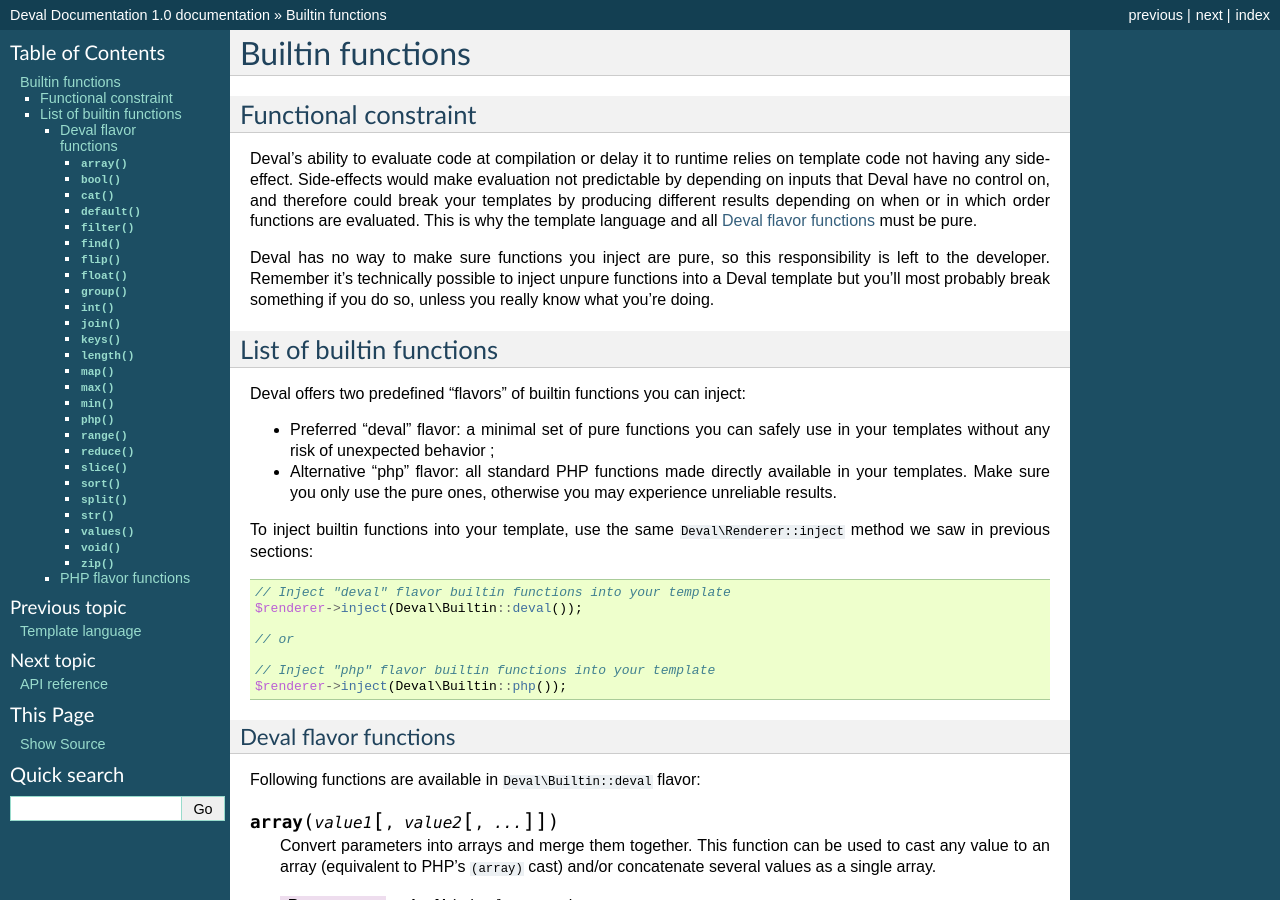
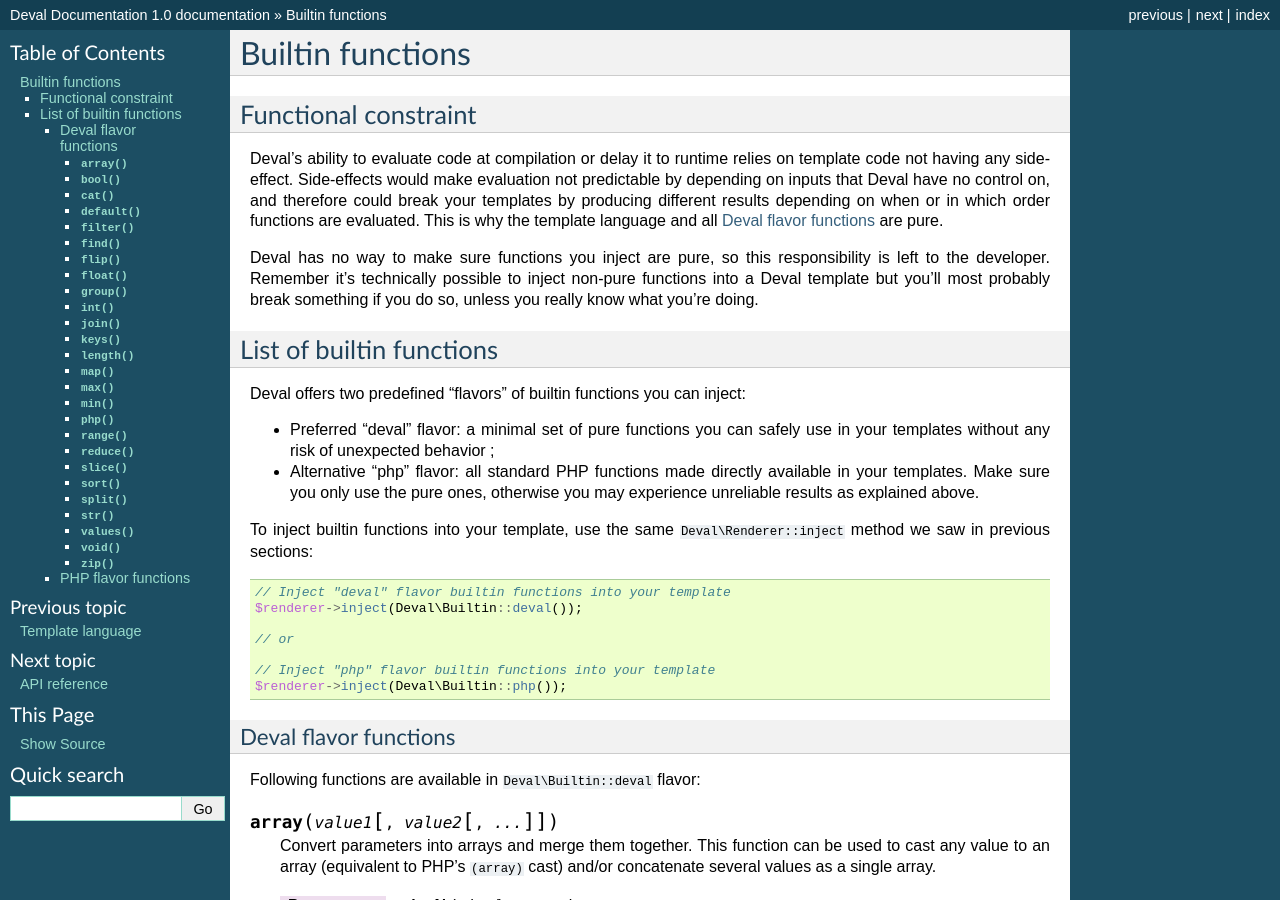
Before and after one commit to r3c/deval, a Sphinx documentation site: the page built from doc/page/04-builtin.rst, in a window 1280 px wide and 900 px high. Built offline with Sphinx 7.4.7, drawn with Linux system fonts in a browser that asks for light colours; cross-references to code outside the pages are shown as plain code; some of the changed text lies outside the part shown.

Commit message:
Various minor improvements to documentation builtins page.

```diff
--- a/doc/page/04-builtin.rst
+++ b/doc/page/04-builtin.rst
@@ -7,11 +7,11 @@ Builtin functions
 Functional constraint
 =====================
 
-Deval's ability to evaluate code at compilation or delay it to runtime relies on template code not having any side-effect. Side-effects would make evaluation not predictable by depending on inputs that Deval have no control on, and therefore could break your templates by producing different results depending on when or in which order functions are evaluated. This is why the template language and all :ref:`flavor_deval` must be :ref:`pure`.
+Deval's ability to evaluate code at compilation or delay it to runtime relies on template code not having any side-effect. Side-effects would make evaluation not predictable by depending on inputs that Deval have no control on, and therefore could break your templates by producing different results depending on when or in which order functions are evaluated. This is why the template language and all :ref:`flavor_deval` are :ref:`pure`.
 
 .. _pure: https://en.wikipedia.org/wiki/Pure_function
 
-Deval has no way to make sure functions you inject are pure, so this responsibility is left to the developer. Remember it's technically possible to inject unpure functions into a Deval template but you'll most probably break something if you do so, unless you really know what you're doing.
+Deval has no way to make sure functions you inject are pure, so this responsibility is left to the developer. Remember it's technically possible to inject non-pure functions into a Deval template but you'll most probably break something if you do so, unless you really know what you're doing.
 
 
 List of builtin functions
@@ -20,7 +20,7 @@ List of builtin functions
 Deval offers two predefined "flavors" of builtin functions you can inject:
 
 - Preferred "deval" flavor: a minimal set of pure functions you can safely use in your templates without any risk of unexpected behavior ;
-- Alternative "php" flavor: all standard PHP functions made directly available in your templates. Make sure you only use the pure ones, otherwise you may experience unreliable results.
+- Alternative "php" flavor: all standard PHP functions made directly available in your templates. Make sure you only use the pure ones, otherwise you may experience unreliable results as explained above.
 
 To inject builtin functions into your template, use the same :php:meth:`Deval\\Renderer::inject` method we saw in previous sections:
 
@@ -188,6 +184,7 @@ Following functions are available in :php:meth:`Deval\\Builtin::deval` flavor:
 	{{ $ php("#PHP_VERSION") /* access PHP constant */ }}
 	{{ $ php("$_SERVER")["PHP_SELF"] /* access PHP variable */ }}
 	{{ $ php("My\\SomeClass::$field") /* access class variable */ }}
+	{{ $ php("OtherClass::#VALUE") /* access class constant */ }}
 
 .. py:function:: range(start, stop[, step])
 
@@ -209,7 +206,7 @@ Following functions are available in :php:meth:`Deval\\Builtin::deval` flavor:
 	:param mixed initial: value used as initial aggregate, ``null`` if not specified
 	:return: final aggregated value
 
-.. array_reduce: http://php.net/manual/function.array-reduce.php
+.. _`array_reduce`: http://php.net/manual/function.array-reduce.php
 
 .. py:function:: slice(value, offset[, count])
 
```
Also changed, not shown: other parts of doc/page/04-builtin.rst (+4 -8 lines).
